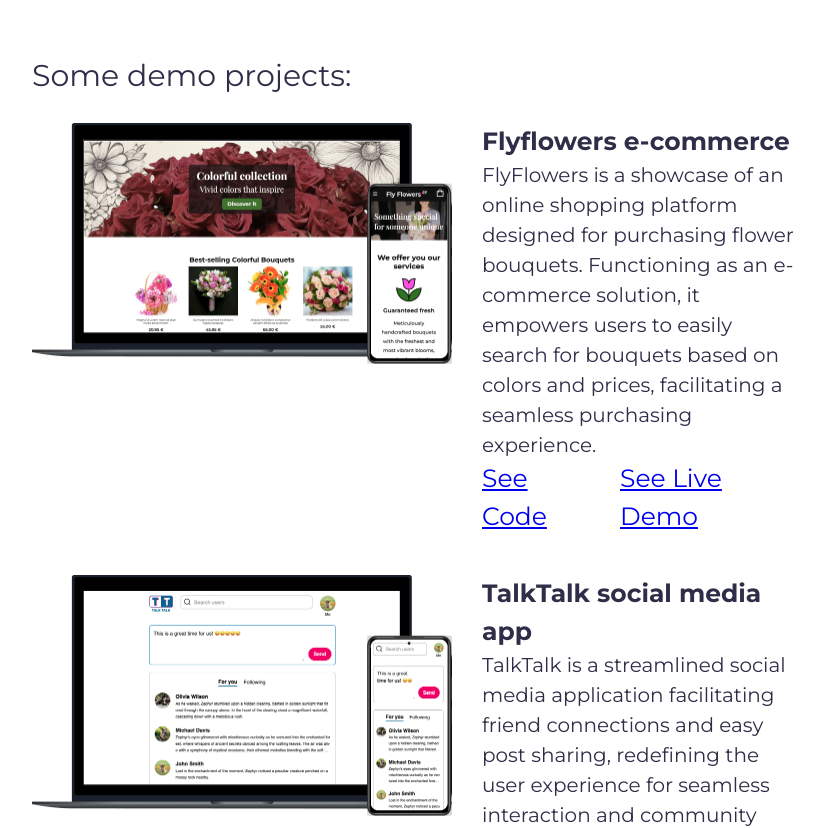
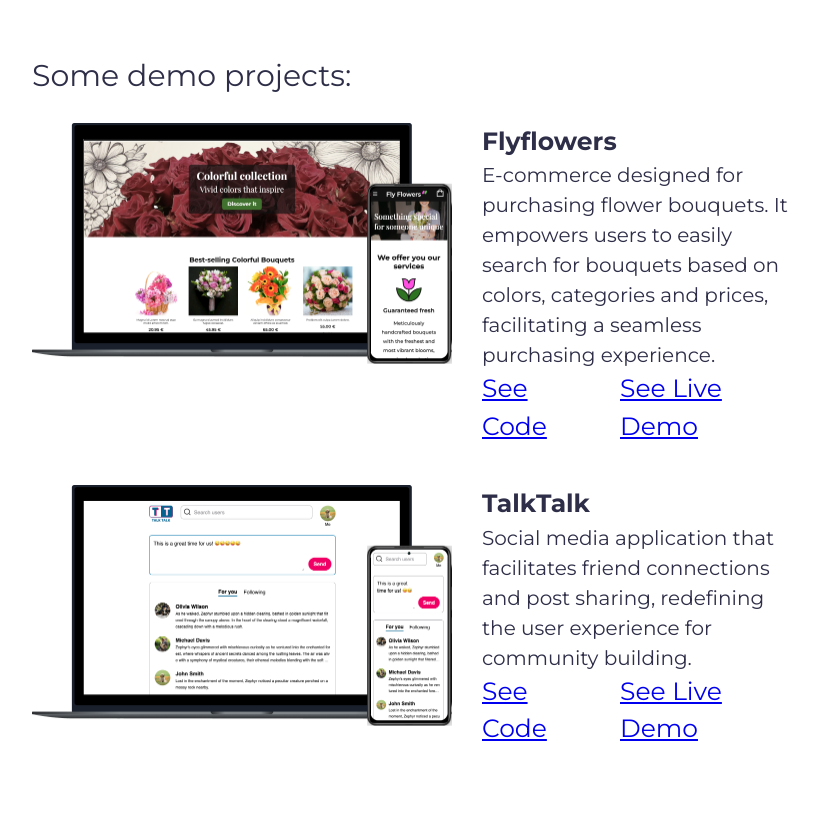
Before and after one commit to fjplaurr/personal-portfolio, a Next.js app: page / in a window 1280 px wide. Shown: the part 1480-2308 px from the top of the page, without its empty margins (224-1048 px from the left). Built offline with nearby package versions, Linux system fonts and the light colour scheme.

Commit message:
feat: simplify projects description

```diff
--- a/src/app/components/projectsList/projectsList.tsx
+++ b/src/app/components/projectsList/projectsList.tsx
@@ -27,12 +27,11 @@ export default function LogosList() {
             />
           </div>
           <div>
-            <h3 className={styles.projectTitle}>Flyflowers e-commerce</h3>
+            <h3 className={styles.projectTitle}>Flyflowers</h3>
             <p className={styles.projectDescription}>
-              FlyFlowers is a showcase of an online shopping platform designed
-              for purchasing flower bouquets. Functioning as an e-commerce
-              solution, it empowers users to easily search for bouquets based on
-              colors and prices, facilitating a seamless purchasing experience.
+              E-commerce designed for purchasing flower bouquets. It empowers
+              users to easily search for bouquets based on colors, categories
+              and prices, facilitating a seamless purchasing experience.
             </p>
             <div className={styles.linksContainer}>
               <a target="_blank" href="https://github.com/fjplaurr/flyflowers">
@@ -66,11 +65,11 @@ export default function LogosList() {
             />
           </div>
           <div>
-            <h3 className={styles.projectTitle}>TalkTalk social media app</h3>
+            <h3 className={styles.projectTitle}>TalkTalk</h3>
             <p className={styles.projectDescription}>
-              TalkTalk is a streamlined social media application facilitating
-              friend connections and easy post sharing, redefining the user
-              experience for seamless interaction and community building.
+              Social media application that facilitates friend connections and
+              post sharing, redefining the user experience for community
+              building.
             </p>
             <div className={styles.linksContainer}>
               <a
```
